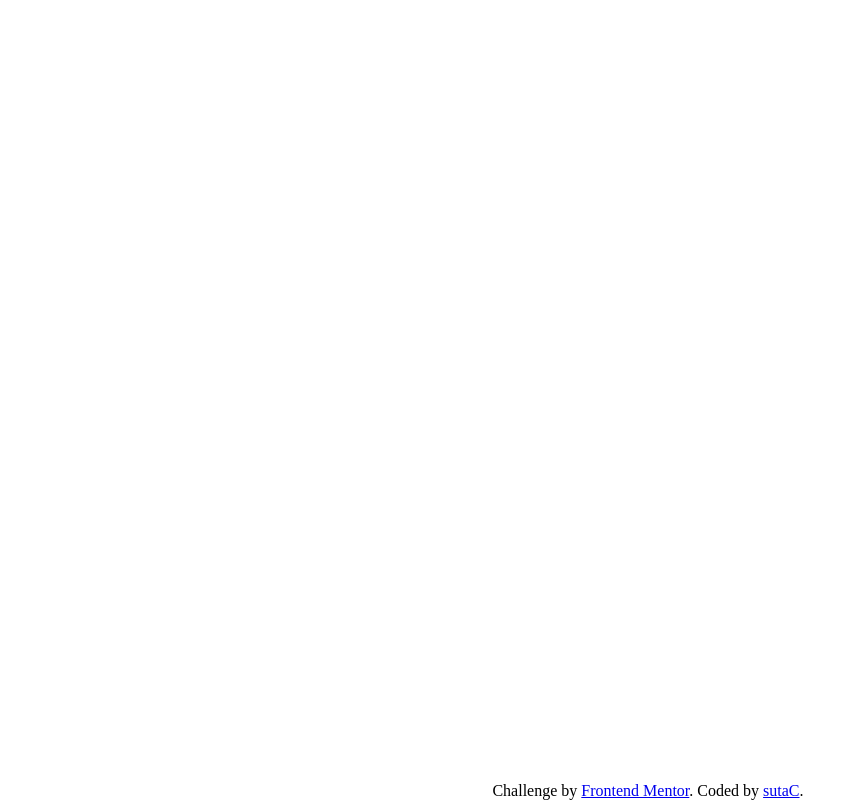
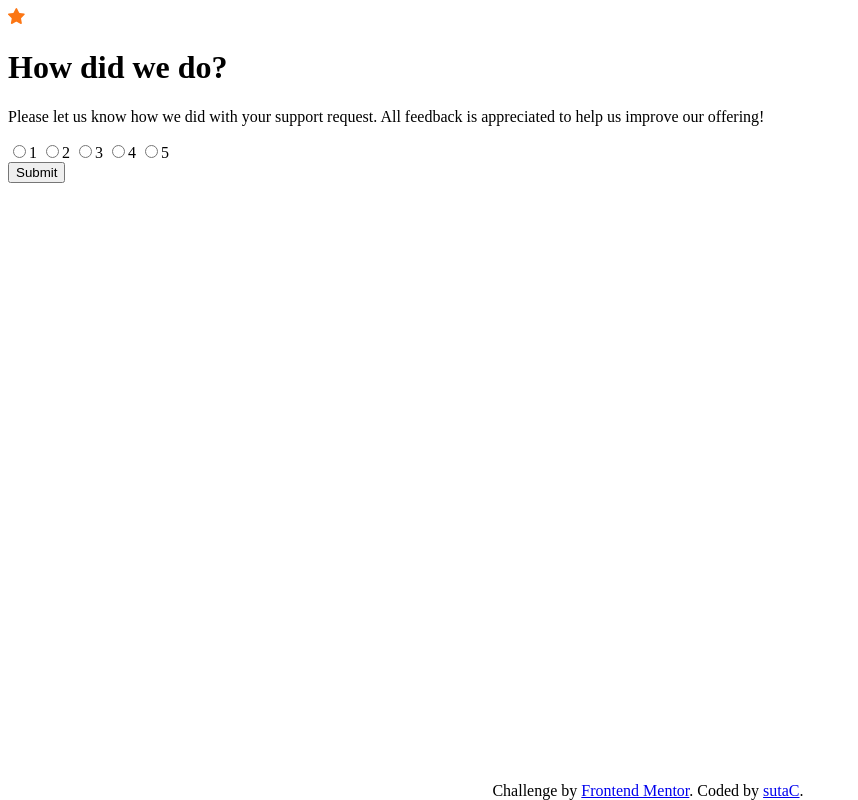
Before and after one commit to sutaC/Interactive-Rating-Component, a SvelteKit app: page / in a window 1280 px wide. Shown: the whole page, without its empty margins (0-858 px from the left). Built offline with nearby package versions, Linux system fonts and the light colour scheme.

Commit message:
Html layout

```diff
--- a/src/routes/+page.svelte
+++ b/src/routes/+page.svelte
@@ -1,13 +1,26 @@
 <script>
+    import Rating from "./Modul-Rating.svelte"
+    import Summary from "./Modul-Summary.svelte"
+
+    let submit = false;
+
+    function submitHandler(e){
+        submit = true;
+    }
 
 </script>
 <!-- --- -->
 
+{#if !submit}
+    <Rating on:submit={submitHandler}/>
+{:else}
+    <Summary/>
+{/if}
 
 
 
-
-<footer>
+<!-- svelte-ignore a11y-click-events-have-key-events -->
+<footer on:click={()=>submit=false}>
 Challenge by <a href="https://www.frontendmentor.io?ref=challenge" target="_blank">Frontend Mentor</a>.
 Coded by <a href="#sutaC">sutaC</a>.
 </footer>
--- a/src/routes/Modul-Rating.svelte
+++ b/src/routes/Modul-Rating.svelte
@@ -1,8 +1,22 @@
-How did we do?
+<script>
 
-Please let us know how we did with your support request. All feedback is appreciated
-to help us improve our offering!
 
-1 2 3 4 5
+</script>
 
-Submit
+<!-- ---  -->
+
+<form on:submit|preventDefault>
+    <img src="/icon-star.svg" alt="icon-star">
+    <h1>How did we do?</h1>
+    <p>Please let us know how we did with your support request. All feedback is appreciated to help us improve our offering!</p>
+    <div class="rating">
+        <input type="radio" name="rate" id="rate1" value="1"><label for="rate1">1</label>
+        <input type="radio" name="rate" id="rate2" value="2"><label for="rate2">2</label>
+        <input type="radio" name="rate" id="rate3" value="3"><label for="rate3">3</label>
+        <input type="radio" name="rate" id="rate4" value="4"><label for="rate4">4</label>
+        <input type="radio" name="rate" id="rate5" value="5"><label for="rate5">5</label>
+    </div>
+    <button type="submit">Submit</button>
+</form>
+
+<!-- ---  -->
--- a/src/routes/Modul-Summary.svelte
+++ b/src/routes/Modul-Summary.svelte
@@ -1,6 +1,9 @@
-You selected <!-- Add rating here --> out of 5
 
-Thank you!
 
-We appreciate you taking the time to give a rating. If you ever need more support,
-don’t hesitate to get in touch!
+
+<div class="card">
+    <img src="/illustration-thank-you.svg" alt="illustration-thank-you">
+    <p class="selected">You selected <!-- Add rating here --> out of 5</p>
+    <h1>Thank you!</h1>
+    <p>We appreciate you taking the time to give a rating. If you ever need more support, don’t hesitate to get in touch!</p>
+</div>
```
